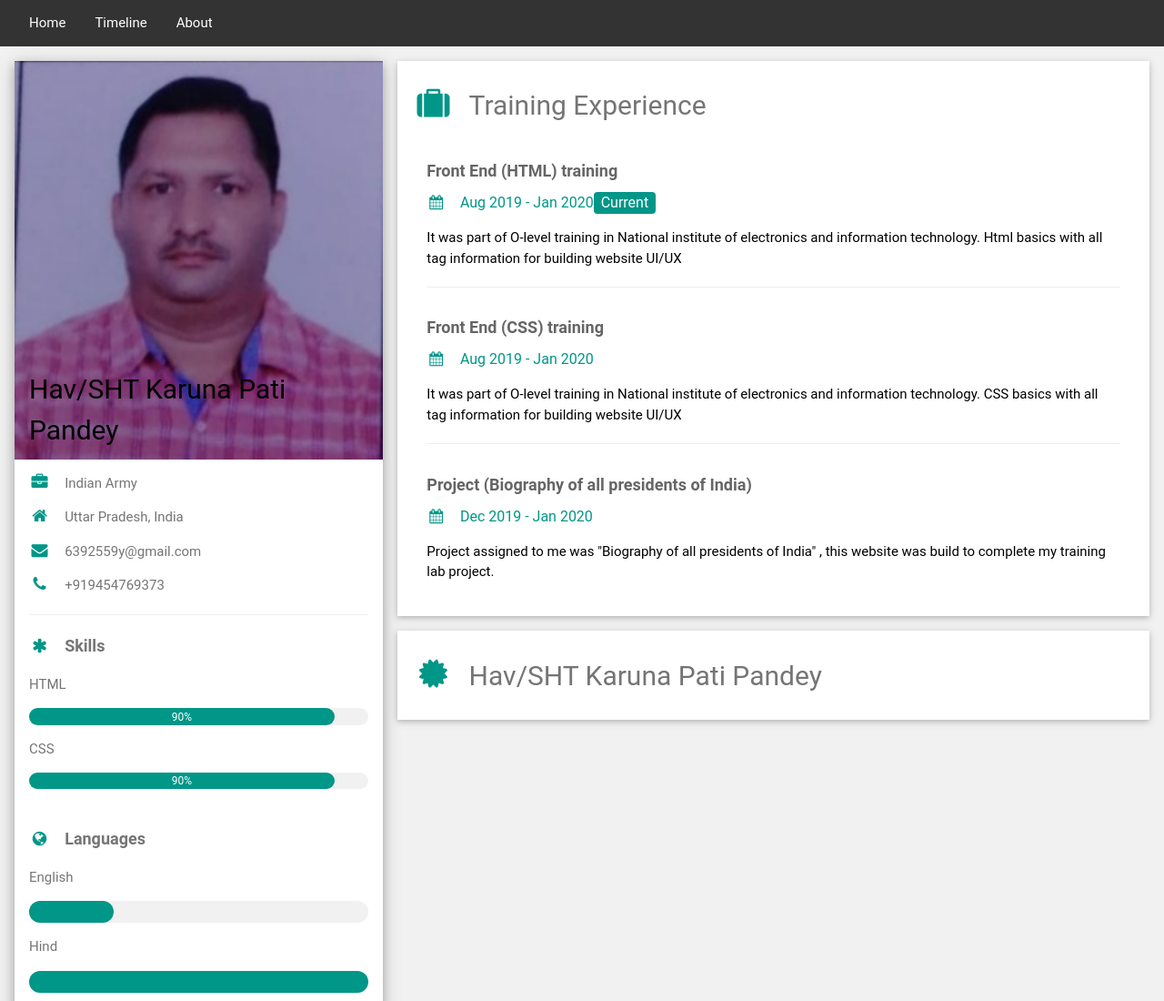
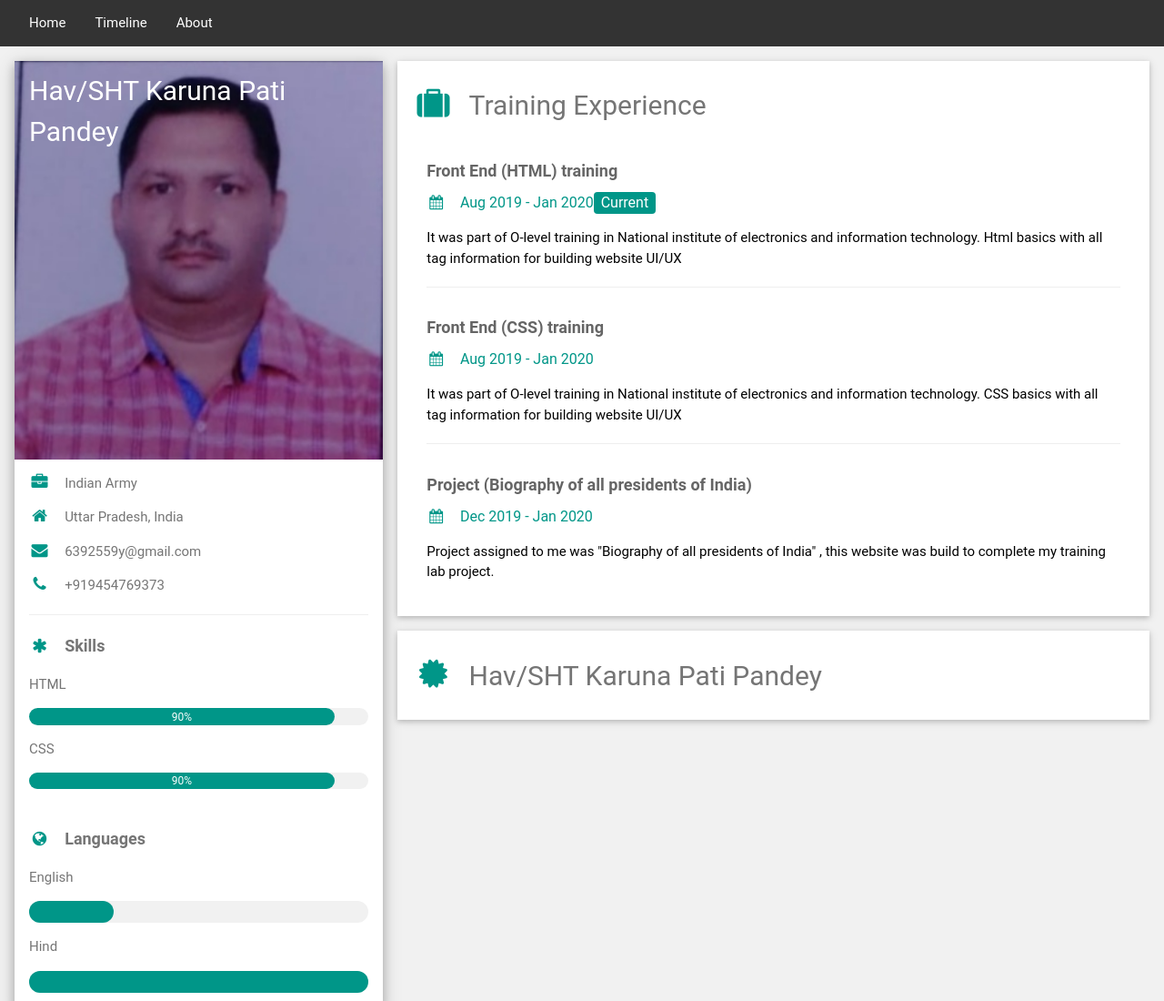
Before and after one commit to faujikppandey/presidents-of-india, a plain HTML site: page about.html in a window 1280 px wide. Shown: the top 1100 px of the page at 91% size. Drawn offline with Linux system fonts and the light colour scheme.

Commit message:
AIRSUP-1111:- details to be entered

```diff
--- a/about.html
+++ b/about.html
@@ -31,7 +31,7 @@
             <div class="president-white president-text-grey president-card-4">
                 <div class="president-display-container">
                     <img src="./img/kp.jpeg" style="width:100%" alt="Avatar">
-                    <div class="president-display-bottomleft president-container president-text-black">
+                    <div class="president-display-topright president-container president-text-white">
                         <h2>Hav/SHT Karuna Pati Pandey</h2>
                     </div>
                 </div>
```
